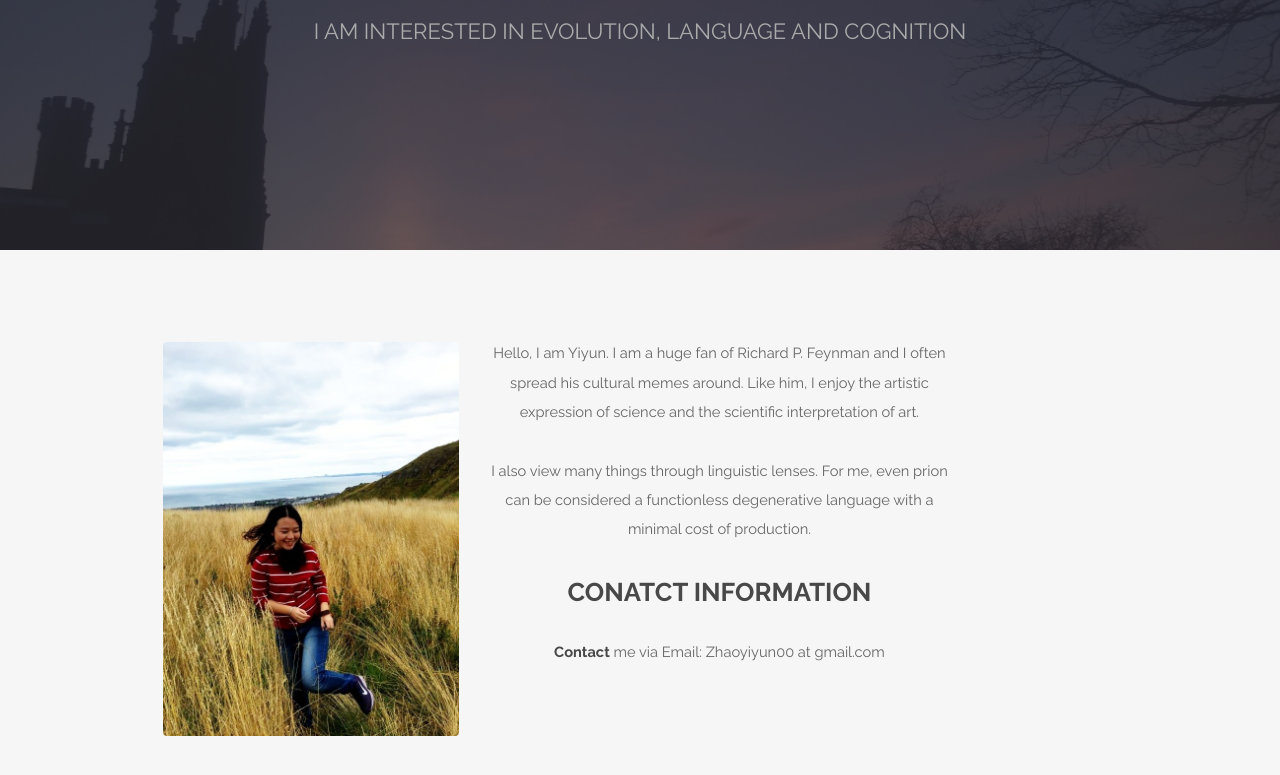
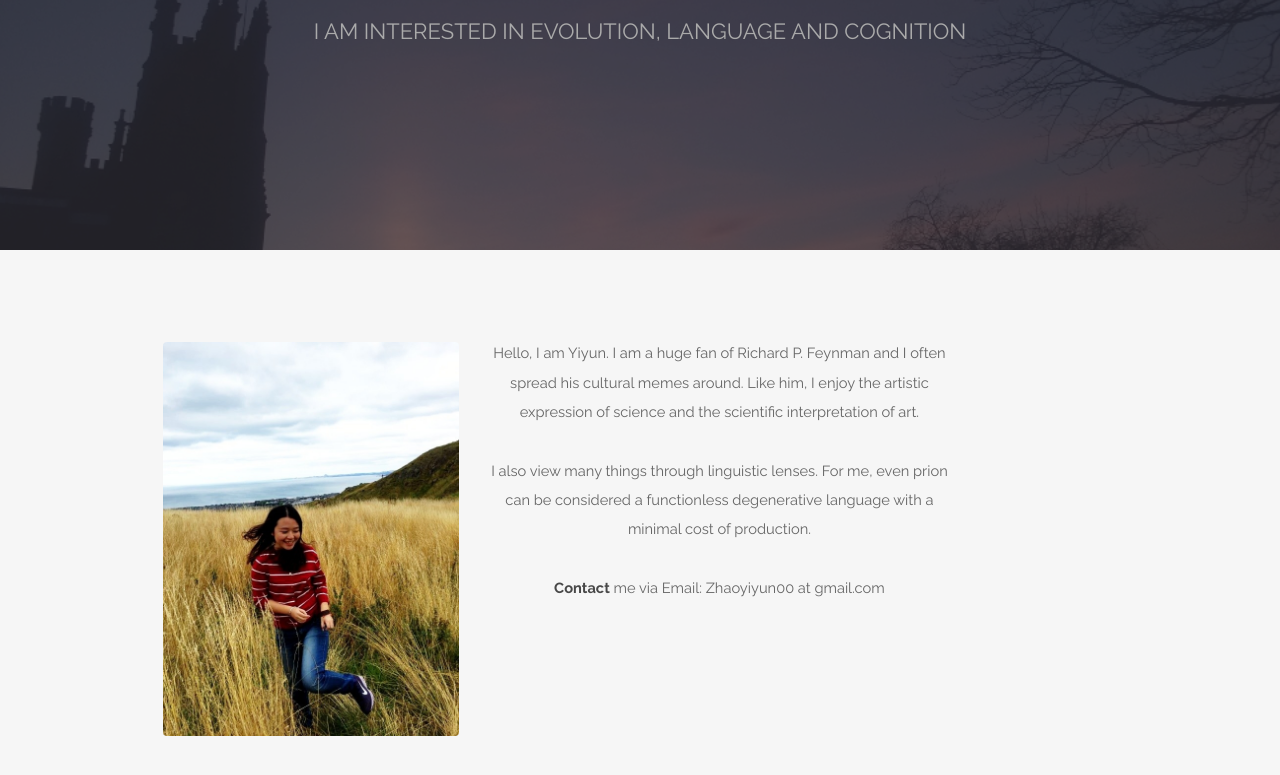
Before and after one commit to yiyunzhao/yiyunzhao.github.io, a plain HTML site: page index.html in a window 1280 px wide. Shown: the part 261-1036 px from the top of the page. Drawn offline with Linux system fonts and the light colour scheme.

Commit message:
Update index.html

```diff
--- a/index.html
+++ b/index.html
@@ -38,7 +38,6 @@
 					<div class="10u$ 12u$(xmedium)">
 						<p><span class="image left"><img src="images/pic02.jpg" alt=""/></span> Hello, I am Yiyun. I am a huge fan of Richard P. Feynman and I often spread his cultural memes around. Like him, I enjoy the artistic expression of science and the scientific interpretation of art. </p>
 						<p>I also view many things through linguistic lenses. For me, even prion can be considered a functionless degenerative language with a minimal cost of production.</p>
-						<h2> Conatct Information</h2>
 						<p><b>Contact</b> me via Email: Zhaoyiyun00 at gmail.com</p>
 
 			</div>
```
